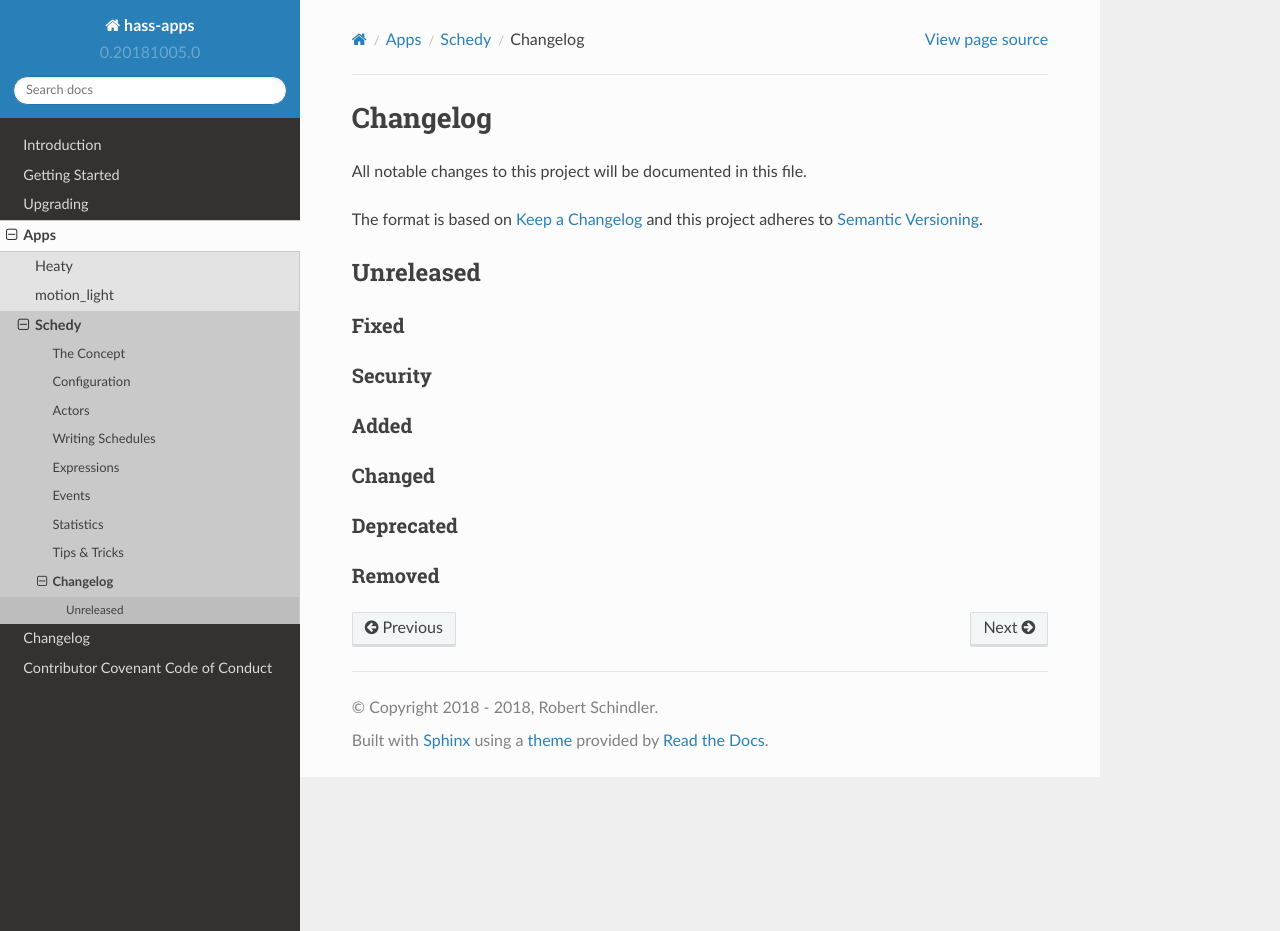
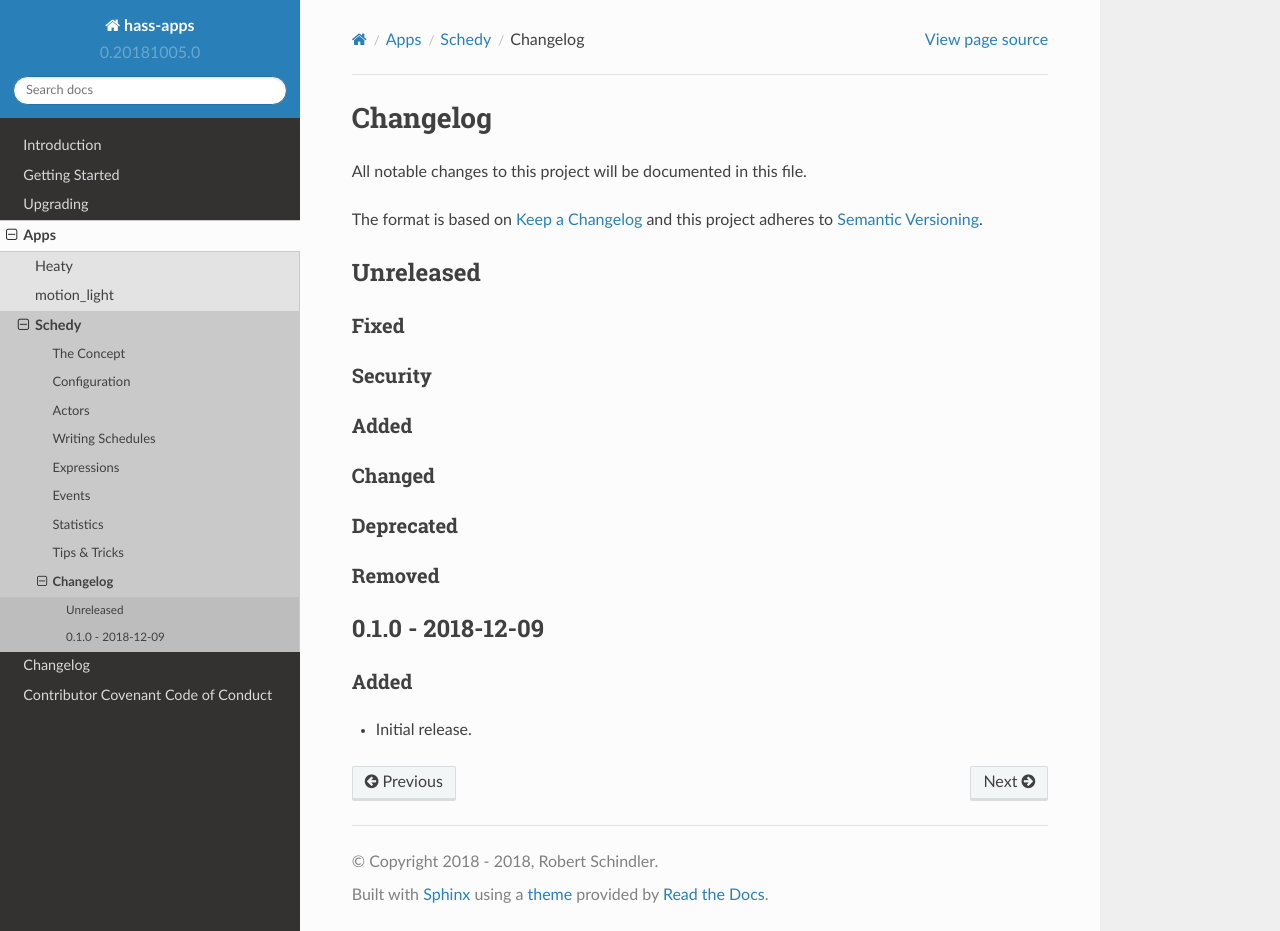
Before and after one commit to bob1de/hass-apps, a Sphinx documentation site: the page built from docs/apps/schedy/CHANGELOG.md, in a window 1280 px wide and 931 px high. Built offline with Sphinx 7.4.7 and the Read the Docs theme 2.0.0, drawn with Linux system fonts in a browser that asks for light colours.

Commit message:
[schedy] Release v0.1.0

```diff
--- a/docs/apps/schedy/CHANGELOG.md
+++ b/docs/apps/schedy/CHANGELOG.md
@@ -19,3 +19,9 @@ and this project adheres to [Semantic Versioning](http://semver.org/spec/v2.0.0.
 ### Deprecated
 
 ### Removed
+
+
+## 0.1.0 - 2018-12-09
+
+### Added
+* Initial release.
```
